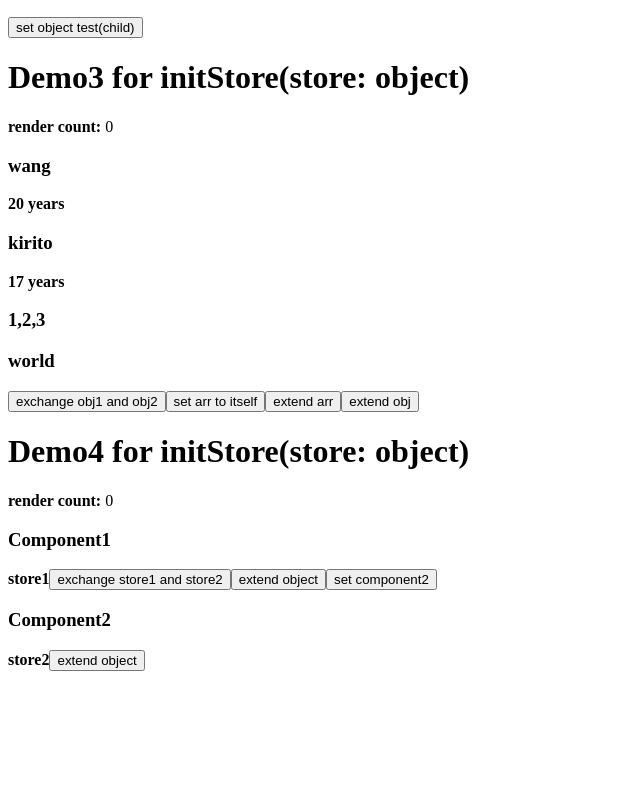
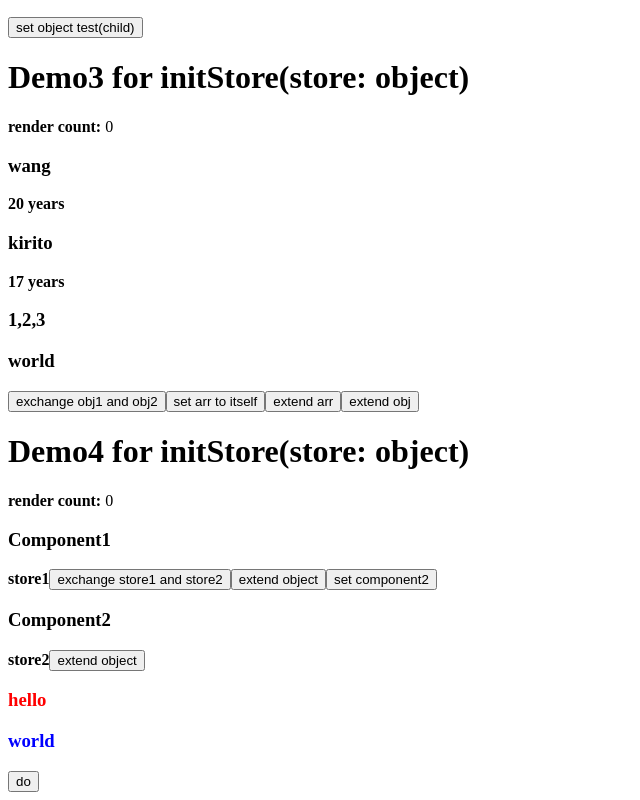
Before and after one commit to JstLkSiyu/-siyu, a React (Vite) app: page / in a window 1280 px wide. Shown: the part 1132-1932 px from the top of the page, without its empty margins (0-640 px from the left). Before the commit the page ends 1811 px from the top, so only its background shows below. Built offline with nearby package versions, Linux system fonts and the light colour scheme.

Commit message:
chore: demo5

```diff
--- a/src/App.tsx
+++ b/src/App.tsx
@@ -2,6 +2,7 @@ import InitStoreDemo from './demo/initStore.demo';
 import InitStoreDemo2 from './demo/initStore.demo2';
 import InitStoreDemo3 from './demo/initStore.demo3';
 import InitStoreDemo4 from './demo/initStore.demo4';
+import InitStoreDemo5 from './demo/initStore.demo5';
 import Lab from './demo/lab';
 
 function App() {
@@ -12,6 +13,7 @@ function App() {
       <InitStoreDemo2 />
       <InitStoreDemo3 />
       <InitStoreDemo4 />
+      <InitStoreDemo5 />
     </div>
   )
 }
--- /dev/null
+++ b/src/demo/initStore.demo5.tsx
@@ -0,0 +1,40 @@
+import { initStore  } from '@toolbox/react/hook';
+import { FC } from 'react';
+
+const store = {
+  obj: {
+    name: 'hello',
+    obj1: {} as any
+  },
+  obj1: {
+    name: 'world',
+    obj: {} as any
+  }
+}
+
+const useStore = initStore(store);
+
+const Demo: FC = props => {
+  const { store } = useStore();
+  const { obj, obj1 } = store;
+  return (
+    <div>
+      <div style={{ color: 'red' }}>
+        <h3>{obj.name}</h3>
+        <h3>{obj.obj1?.name}</h3>
+      </div>
+      <div style={{ color: 'blue' }}>
+        <h3>{obj1.name}</h3>
+        <h3>{obj1.obj?.name}</h3>
+      </div>
+      <button onClick={() => {
+        console.log(obj.obj1.obj, obj1.obj.obj1);
+        obj.obj1 = obj1;
+        obj1.obj = obj;
+        console.log(obj.obj1.obj, obj1.obj.obj1);
+      }}>do</button>
+    </div>
+  )
+}
+
+export default Demo;
```
